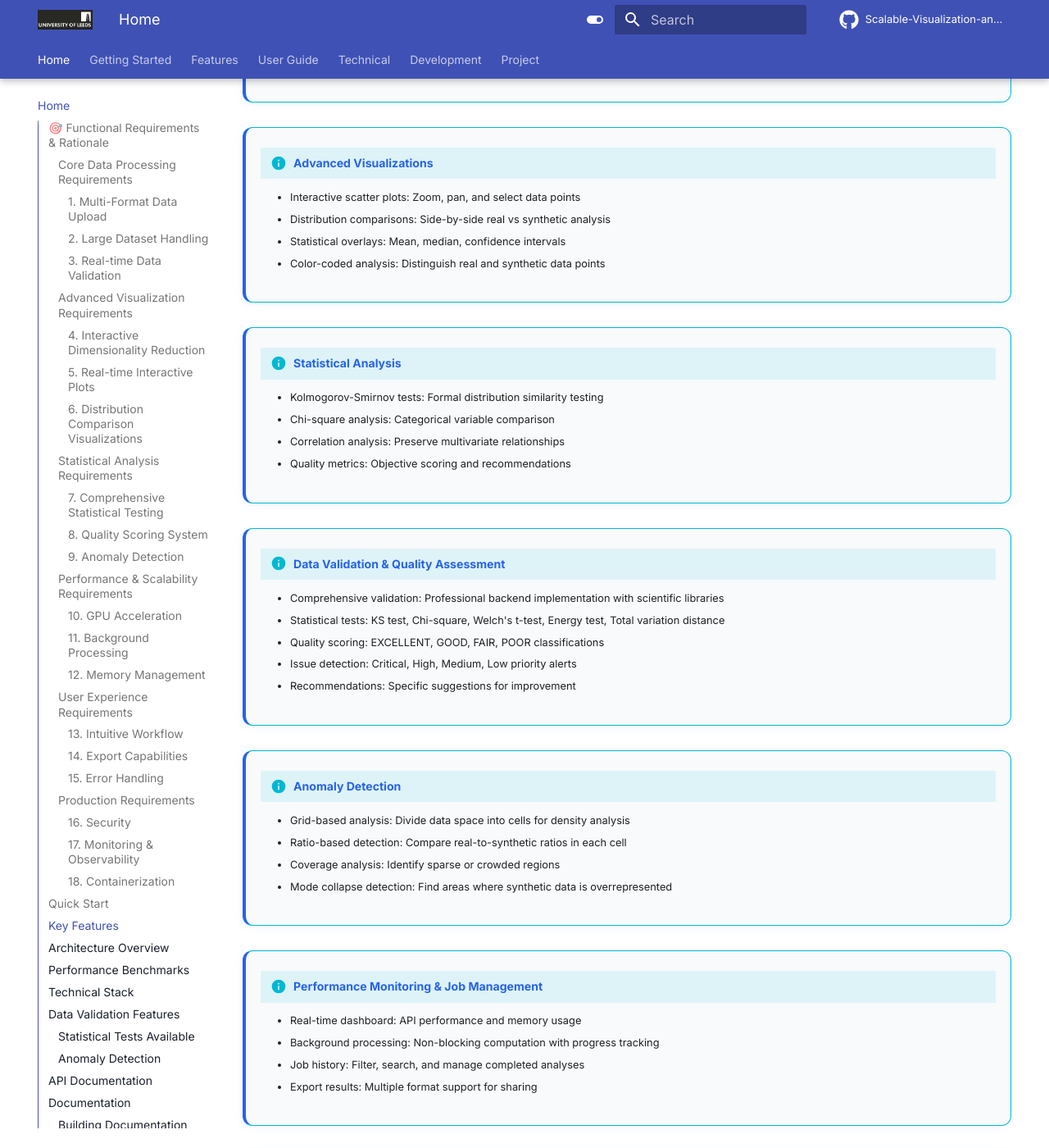
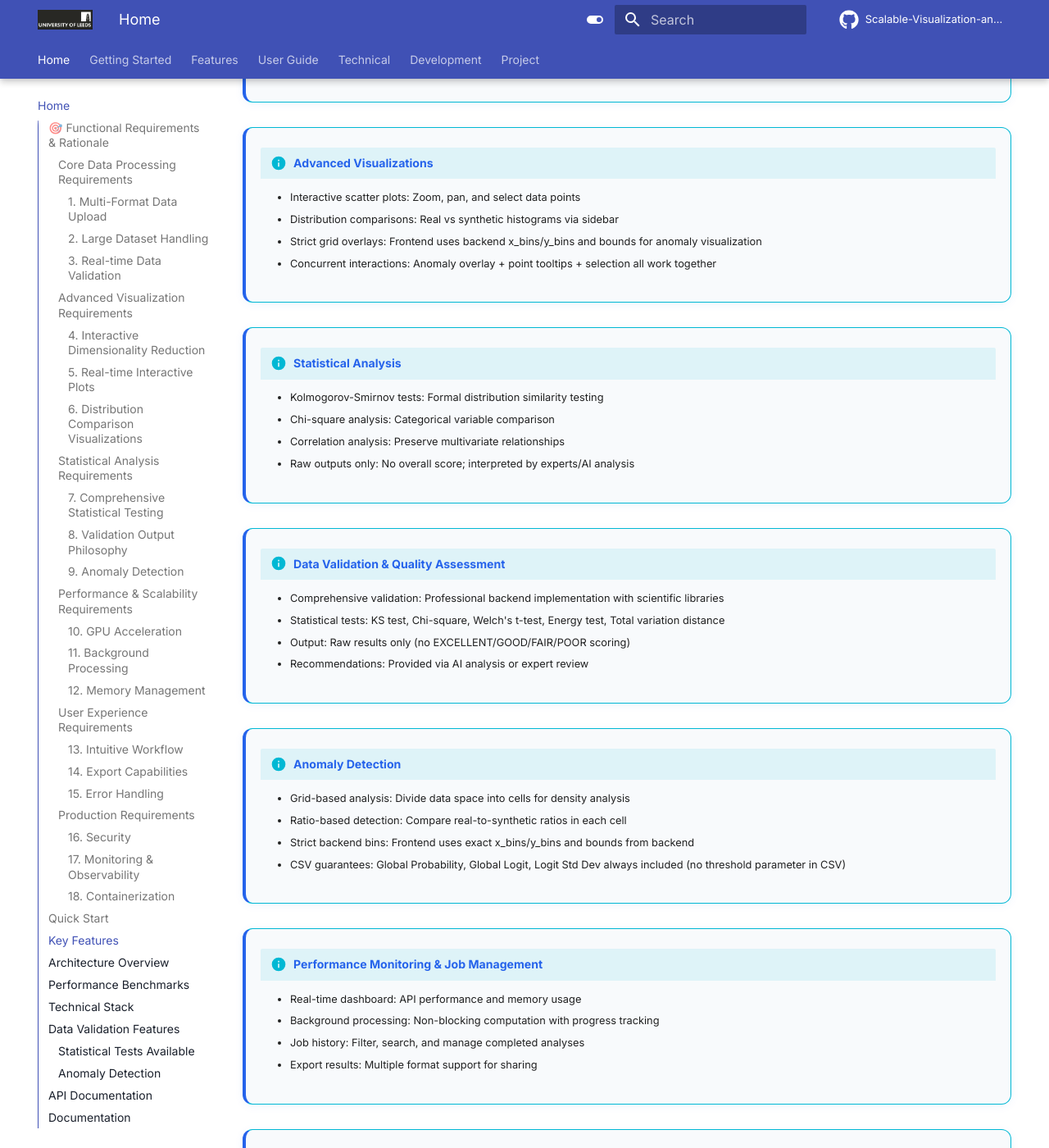
Before and after one commit to llqsee/SynAccess, an MkDocs documentation site: the page built from docs/docs/index.md, in a window 1280 px wide and 1400 px high, scrolled down 4150 px. Shown: the whole window at 82% size. Built offline with MkDocs 1.6.1 and Material for MkDocs 9.7.7, drawn with Linux system fonts in a browser that asks for light colours; comment, search, counter and statistics services are not loaded; some of the changed text lies outside the part shown.

Commit message:
documentation update

```diff
--- a/docs/docs/index.md
+++ b/docs/docs/index.md
@@ -47,10 +47,10 @@
 - **Rationale**: Different tests detect different types of distribution differences. Comprehensive testing ensures robust quality assessment
 - **Implementation**: Scientific libraries with FDR correction and bootstrap validation
 
-#### **8. Quality Scoring System**
-- **Requirement**: EXCELLENT, GOOD, FAIR, POOR classifications with specific recommendations
-- **Rationale**: Users need objective, interpretable quality metrics to make informed decisions
-- **Implementation**: Multi-criteria scoring with detailed explanations
+#### **8. Validation Output Philosophy**
+- **Requirement**: Return raw validation results without composite scores or pass/fail labels
+- **Rationale**: Different tests are not directly comparable; raw outputs enable expert interpretation and reporting
+- **Implementation**: Full-dataset tests with p-values and effect sizes (no mixed p-values, no overall score)
 
 #### **9. Anomaly Detection**
 - **Requirement**: Grid-based ratio analysis for detecting synthetic data anomalies
@@ -146,28 +146,27 @@
 
 !!! info "Advanced Visualizations"
     - Interactive scatter plots: Zoom, pan, and select data points
-    - Distribution comparisons: Side-by-side real vs synthetic analysis
-    - Statistical overlays: Mean, median, confidence intervals
-    - Color-coded analysis: Distinguish real and synthetic data points
+    - Distribution comparisons: Real vs synthetic histograms via sidebar
+    - Strict grid overlays: Frontend uses backend x_bins/y_bins and bounds for anomaly visualization
+    - Concurrent interactions: Anomaly overlay + point tooltips + selection all work together
 
 !!! info "Statistical Analysis"
     - Kolmogorov-Smirnov tests: Formal distribution similarity testing
     - Chi-square analysis: Categorical variable comparison
     - Correlation analysis: Preserve multivariate relationships
-    - Quality metrics: Objective scoring and recommendations
+    - Raw outputs only: No overall score; interpreted by experts/AI analysis
 
 !!! info "Data Validation & Quality Assessment"
     - Comprehensive validation: Professional backend implementation with scientific libraries
     - Statistical tests: KS test, Chi-square, Welch's t-test, Energy test, Total variation distance
-    - Quality scoring: EXCELLENT, GOOD, FAIR, POOR classifications
-    - Issue detection: Critical, High, Medium, Low priority alerts
-    - Recommendations: Specific suggestions for improvement
+    - Output: Raw results only (no EXCELLENT/GOOD/FAIR/POOR scoring)
+    - Recommendations: Provided via AI analysis or expert review
 
 !!! info "Anomaly Detection"
     - Grid-based analysis: Divide data space into cells for density analysis
     - Ratio-based detection: Compare real-to-synthetic ratios in each cell
-    - Coverage analysis: Identify sparse or crowded regions
-    - Mode collapse detection: Find areas where synthetic data is overrepresented
+    - Strict backend bins: Frontend uses exact x_bins/y_bins and bounds from backend
+    - CSV guarantees: Global Probability, Global Logit, Logit Std Dev always included (no threshold parameter in CSV)
 
 !!! info "Performance Monitoring & Job Management"
     - Real-time dashboard: API performance and memory usage
@@ -177,8 +176,8 @@
 
 !!! info "Pretrained Model Support"
     - Model history: Access previously trained UMAP/t-SNE models
-    - Consistent analysis: Use same model parameters across different datasets
-    - Model download: Export trained models for external use
+    - Fast path: Reuse saved ColumnTransformer for preprocessing to speed up runs
+    - Dataset-aware naming: Human-readable names (e.g., "Dataset: Insurance") in history and tooltips
     - Job management: Track and manage model training jobs
 
 ---
```
Also changed, not shown: docs/docs/features/anomaly-detection.md (+4 -9 lines), docs/docs/features/job-management.md (+4 -5 lines), docs/docs/features/visualizations.md (+7 -9 lines), docs/docs/getting-started/quick-start.md (+5 -7 lines), docs/docs/technical/architecture.md (+7 -3 lines), README.md.
